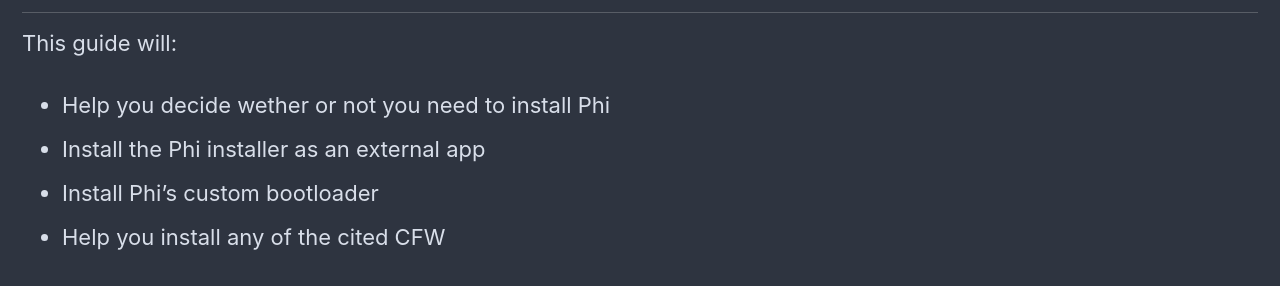
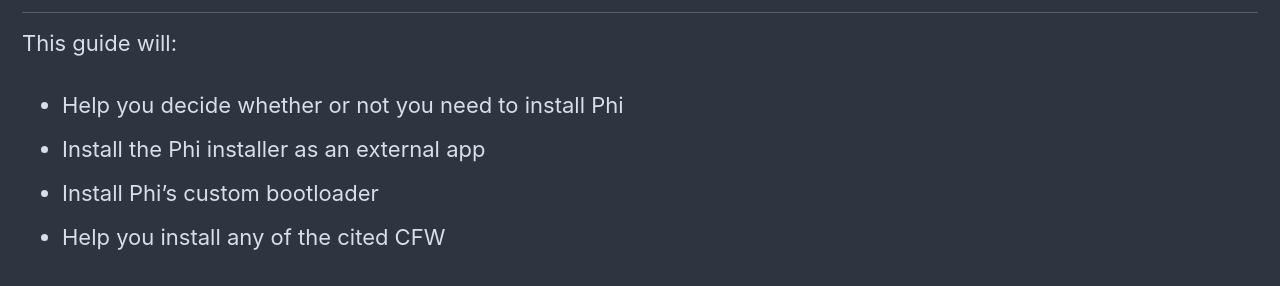
Before and after one commit to Omega-Numworks/Omega-Guide, a Jekyll site: the page built from _pages/en_US/home.md, in a window 1280 px wide. Shown: the part 1208-1494 px from the top of the page. Built offline with Jekyll 4.4.1, drawn with Linux system fonts in a browser that asks for light colours; comment, search, counter and statistics services are not loaded.

Commit message:
Update home.md

```diff
--- a/_pages/en_US/home.md
+++ b/_pages/en_US/home.md
@@ -26,7 +26,7 @@ Popular uses for CFW include:
 ## What does this guide install?
 
 This guide will:
-  + Help you decide wether or not you need to install Phi
+  + Help you decide whether or not you need to install Phi
   + Install the Phi installer as an external app
   + Install Phi's custom bootloader
   + Help you install any of the cited CFW
```
